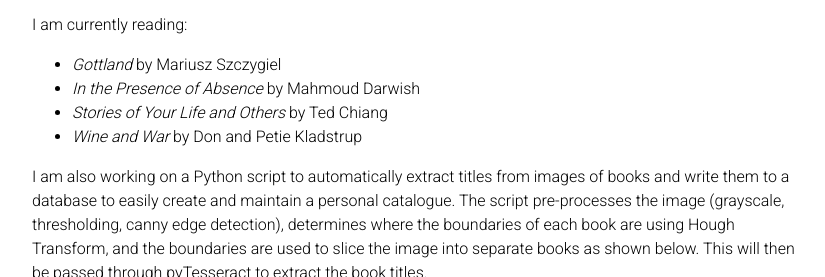
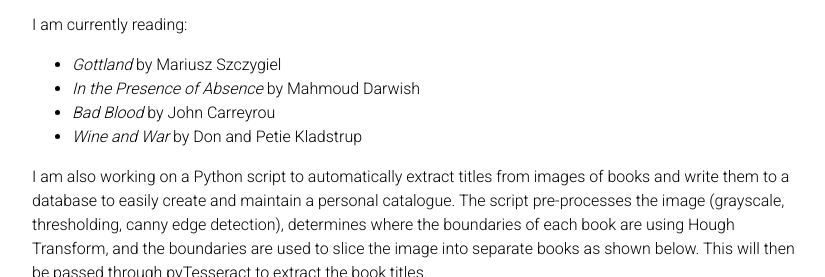
Before and after one commit to dbrhln/site, a Jekyll site: the page built from _pages/personal.md, in a window 1280 px wide and 900 px high, cut to the strip 242-519 px from the top of the window. Shown: the whole strip, without its empty margins (223-1048 px from the left). Built offline with Jekyll 4.4.1, drawn with Linux system fonts in a browser that asks for light colours; nearby versions of some CDN libraries; a style sheet for code colours, icons or effects is not loaded.

Commit message:
Edited Personal and Added Panelbear

```diff
--- a/_pages/personal.md
+++ b/_pages/personal.md
@@ -13,7 +13,7 @@ order: 5
 I am currently reading:
 * *Gottland* by Mariusz Szczygiel
 * *In the Presence of Absence* by Mahmoud Darwish
-* *Stories of Your Life and Others* by Ted Chiang
+* *Bad Blood* by John Carreyrou
 * *Wine and War* by Don and Petie Kladstrup
 
 I am also working on a Python script to automatically extract titles from images of books and write them to a database to easily create and maintain a personal catalogue. The script pre-processes the image (grayscale, thresholding, canny edge detection), determines where the boundaries of each book are using Hough Transform, and the boundaries are used to slice the image into separate books as shown below. This will then be passed through pyTesseract to extract the book titles.
```
Also changed, not shown: _includes/header.html (+7 -0 lines), 2 other files.
